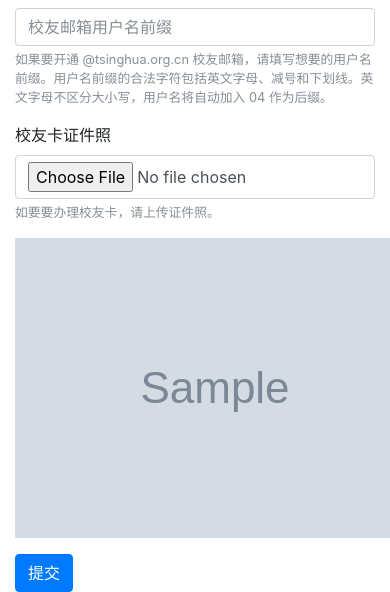
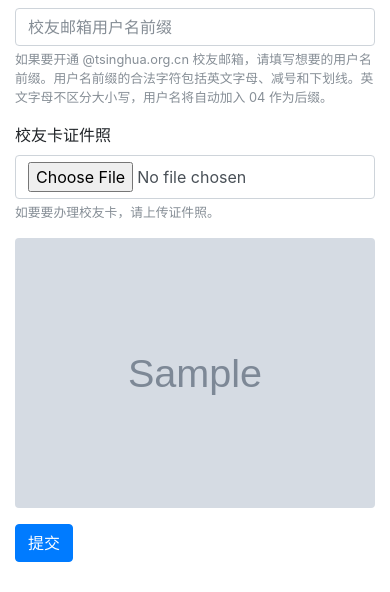
Before and after one commit to hanwentao/proj2004, a Django app: template proj2004/contacts/templates/contacts/profile.html in a window 390 px wide; the page is wider, and only the part inside the window is pictured. Shown: the part 1807-2399 px from the top of that part. After the commit the page ends 2369 px from the top of that part, so only its background shows below. Run offline with Django 3.2, Linux system fonts and the light colour scheme; the template is opened without the code that fills it: values that come from a table or form of the project are taken from there, others are empty; tables that the repository leaves empty hold one stand-in row (values such as "Sample post"); grey boxes marked "Sample" are stand-in pictures; some libraries are stand-ins or nearby versions.

Commit message:
Make photo responsive

```diff
--- a/proj2004/contacts/templates/contacts/profile.html
+++ b/proj2004/contacts/templates/contacts/profile.html
@@ -22,7 +22,7 @@
     <h2>秩年与校友服务信息</h2>
     {% bootstrap_form extra_form %}
     {% if extra.photo %}
-    <div class="form-group"><img src="{{ extra.photo.url }}" alt="{{ profile.name }}"></div>
+    <div class="form-group"><img src="{{ extra.photo.url }}" class="img-fluid rounded" alt="{{ profile.name }}"></div>
     {% endif %}
     {% buttons %}
     <button type="submit" class="btn btn-primary">提交</button>
```
